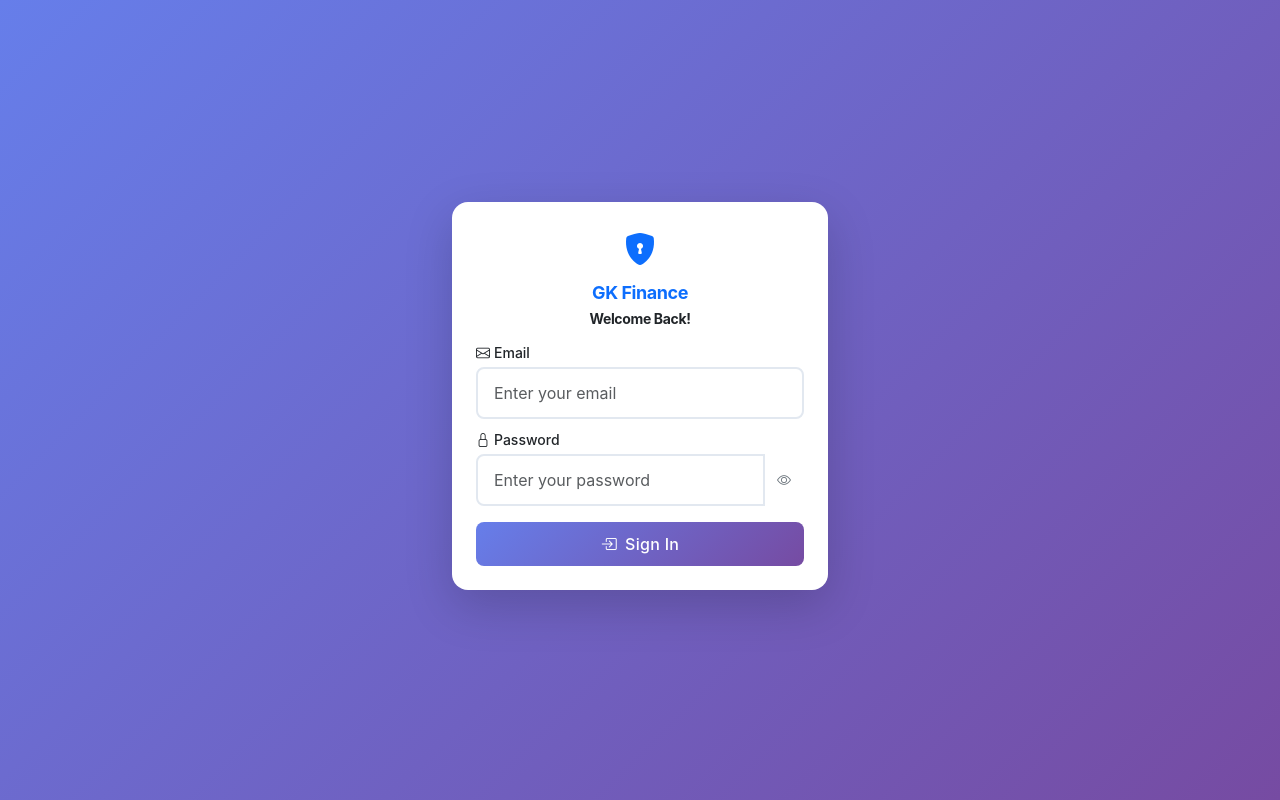
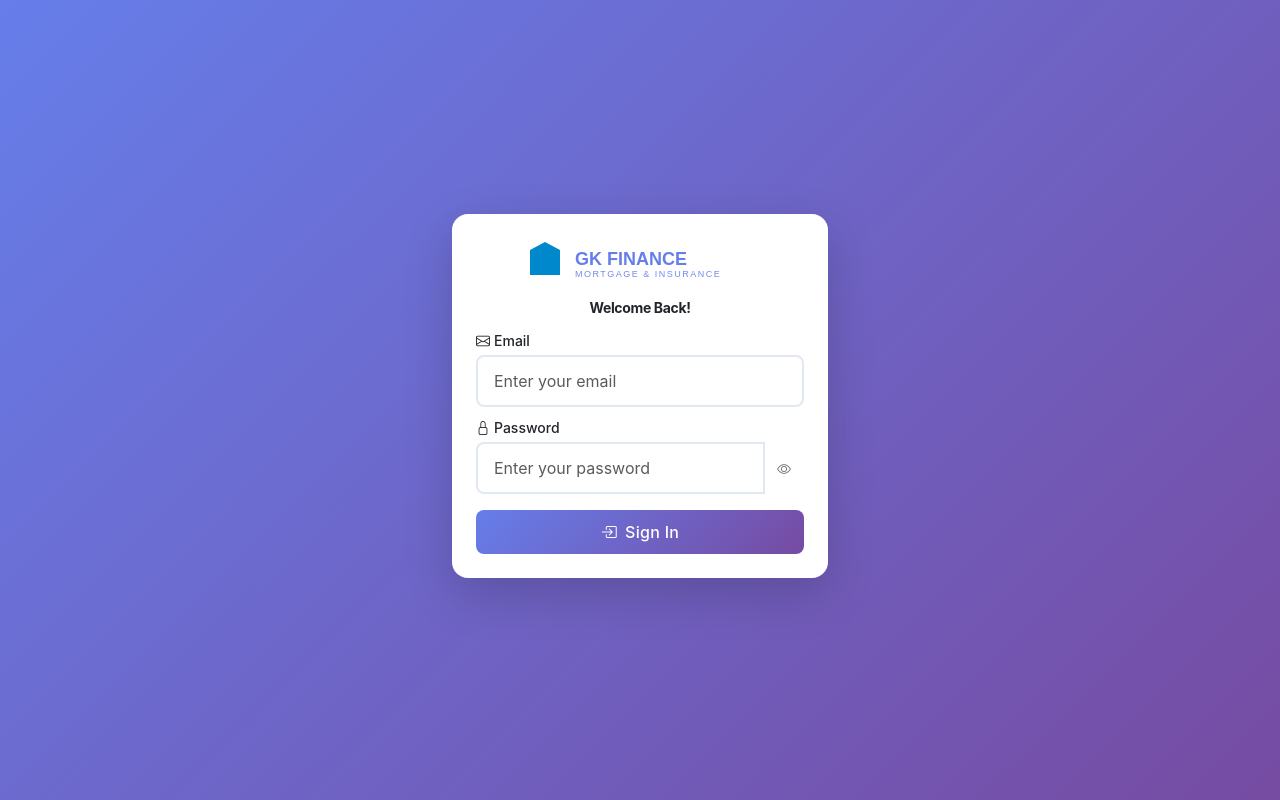
Before and after one commit to rp011dev/mort-mgmnt, a Next.js app: page /login in a window 1280 px wide. Built offline with nearby package versions, Linux system fonts and the light colour scheme; no server answers; the database is empty.

Commit message:
added logo on login page

```diff
--- a/src/app/login/page.js
+++ b/src/app/login/page.js
@@ -54,14 +54,28 @@ export default function LoginPage() {
                     <div className="card shadow-lg border-0" style={{ borderRadius: '1rem' }}>
                         <div className="card-body p-4">
                             {/* Logo/Brand */}
-                <div className="text-center mb-2">
-                  <i className="bi bi-shield-lock-fill text-primary" style={{ fontSize: '2rem' }}></i>
-                  <h4 className="fw-bold text-primary mb-0 mt-2">GK Finance</h4>
+                            <div className="text-center mb-3">
+                                <div className="mb-2 d-flex justify-content-center align-items-center" style={{ height: '50px', width: '100%' }}>
+                                    <svg width="240" height="45" viewBox="0 0 240 45" fill="none" xmlns="http://www.w3.org/2000/svg" style={{ display: 'block', margin: '0 auto' }}>
+                                        {/* Decorative house icon */}
+                                        <path d="M10 10L25 2L40 10V35H10V10Z" fill="#0088cc"/>
+
+                                        {/* GK FINANCE text */}
+                                        <text x="55" y="25" fontFamily="Arial, sans-serif" fontSize="18" fontWeight="bold" fill="#667eea" textAnchor="start">
+                                            GK FINANCE
+                                        </text>
+
+                                        {/* MORTGAGE & INSURANCE text */}
+                                        <text x="55" y="37" fontFamily="Arial, sans-serif" fontSize="9" letterSpacing="1.5" fill="#667eea" opacity="0.9" textAnchor="start">
+                                            MORTGAGE &amp; INSURANCE
+                                        </text>
+                                    </svg>
+                                </div>
                             </div>
 
                             {/* Welcome Text */}
                             <div className="text-center mb-3">
-                  <h6 className="fw-bold mb-0">Welcome Back!</h6>
+                                <h6 className="fw-bold mb-0" style={{ textAlign: 'center' }}>Welcome Back!</h6>
                             </div>
 
                             {/* Error Alert */}
```
Lines whose indentation alone changed are shown as unchanged.
